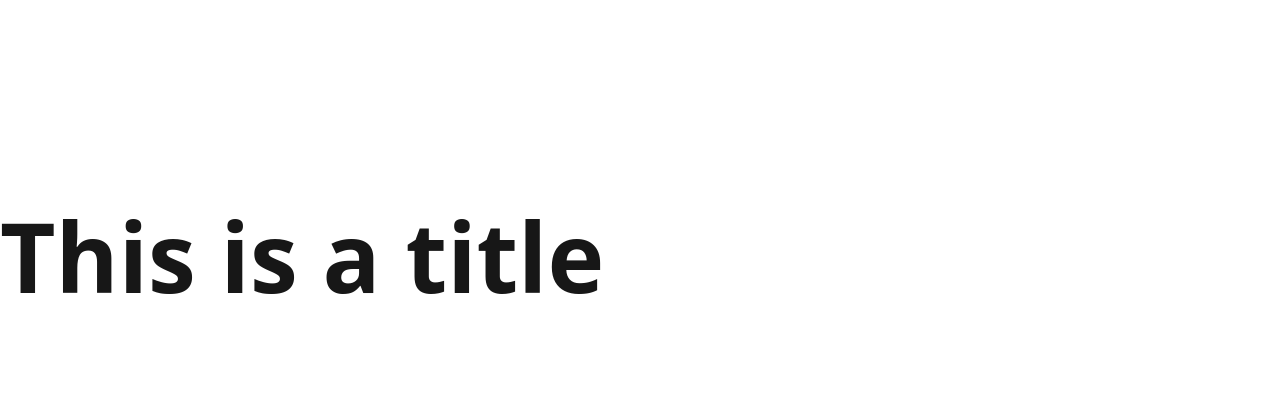
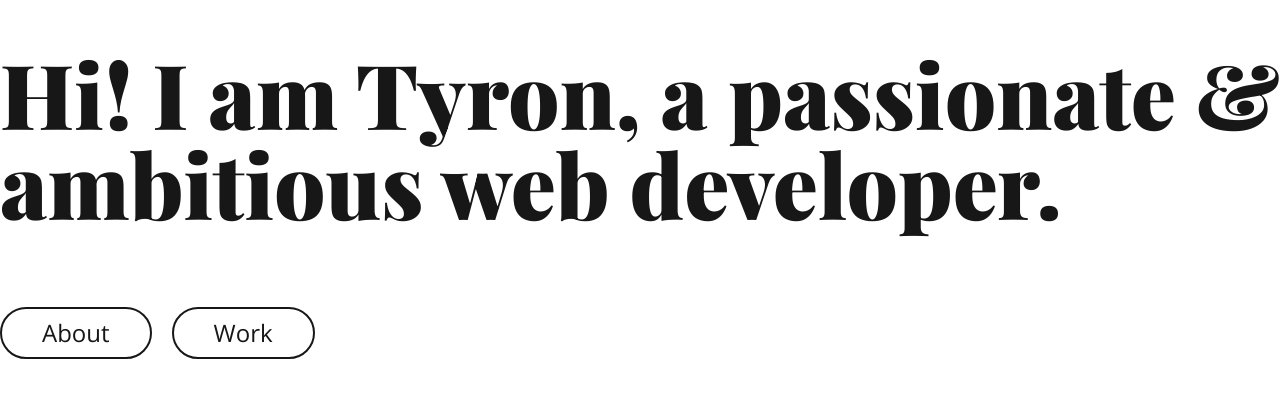
Before and after one commit to tyron-hayman/singularity-template, a Next.js app: page / in a window 1280 px wide. Shown: the part 112-510 px from the top of the page. Built offline with nearby package versions, Linux system fonts and the light colour scheme.

Commit message:
Hero component updates, sanity installation, animation addition, env variables

```diff
--- a/package.json
+++ b/package.json
@@ -9,8 +9,10 @@
     "lint": "next lint"
   },
   "dependencies": {
+    "@sanity/image-url": "^1.1.0",
     "motion": "^12.7.3",
     "next": "15.3.0",
+    "next-sanity": "^9.10.2",
     "react": "^19.0.0",
     "react-dom": "^19.0.0"
   },
--- a/src/app/globals.css
+++ b/src/app/globals.css
@@ -21,9 +21,9 @@
 
 body {
   background: var(--background);
-  font-family: var(--font-mono), Helvetica, sans-serif;
+  font-family: var(--font-opensans-sans), Helvetica, sans-serif;
 }
 
 .mainHeadings {
-  font-family: var(--font-sans), Helvetica, sans-serif;
+  font-family: var(--font-playfair-mono), Georgia, 'Times New Roman', Times, serif, sans-serif;
 }
--- a/src/app/page.tsx
+++ b/src/app/page.tsx
@@ -2,9 +2,17 @@ import Image from "next/image";
 import HeroComponent from "@/components/HeroComponent";
 
 export default function Home() {
+  const heroNav: Array<{ id: number, text: string, anchor : string}> = [
+    { id: 1, text : 'About', anchor : '#about' },
+    { id: 2, text : 'Work', anchor : '#work' }
+  ]
+
   return (
-    <div className="w-full py-80">
-      <HeroComponent />
+    <div className="w-full py-40">
+      <HeroComponent
+        title="Hi! I am Tyron, a passionate & ambitious web developer."
+        nav={heroNav}
+      />
     </div>
   );
 }
--- a/src/components/HeroComponent.tsx
+++ b/src/components/HeroComponent.tsx
@@ -1,9 +1,54 @@
-const HeroComponent = ({ title = "This is a title" } : { title? : string }) => {
-    return(
-        <div className="container mx-auto">
-            <h1 className="mainHeadings text-8xl font-black text-[var(--color-foreground)]">{title}</h1>
-        </div>
-    )
-}
+import * as motion from "motion/react-client";
+
+const HeroComponent = ({
+  title = "This is a title",
+  nav,
+}: {
+  title?: string;
+  nav?: Array<{ id: number; text: string; anchor: string }>;
+}) => {
+  return (
+    <div className="container mx-auto">
+      <motion.h1
+        initial={{ y: 100, opacity: 0 }}
+        animate={{
+          y: 0,
+          opacity: 1,
+          transition: { duration: 1, ease: "easeOut" },
+        }}
+        className="mainHeadings text-[7vw] leading-[7vw] font-black text-[var(--color-foreground)]"
+      >
+        {title}
+      </motion.h1>
+      <motion.ul
+        initial={{ y: 100, opacity: 0 }}
+        animate={{
+          y: 0,
+          opacity: 1,
+          transition: { duration: 1, delay: 0.25, ease: "easeOut" },
+        }}
+        className="my-20 flex gap-5 items-center"
+      >
+        {nav?.map(
+          (
+            navItem: { id: number; text: string; anchor: string },
+            index: number
+          ) => {
+            return (
+              <li key={navItem.id}>
+                <a
+                  href={navItem.anchor}
+                  className="border-[var(--color-foreground)] border-solid border-2 rounded-full text-[var(--color-foreground)] text-2xl block px-10 py-2"
+                >
+                  {navItem.text}
+                </a>
+              </li>
+            );
+          }
+        )}
+      </motion.ul>
+    </div>
+  );
+};
 
 export default HeroComponent;
```
Also changed, not shown: 1 other file (tests, documents, lock files or other folders).
